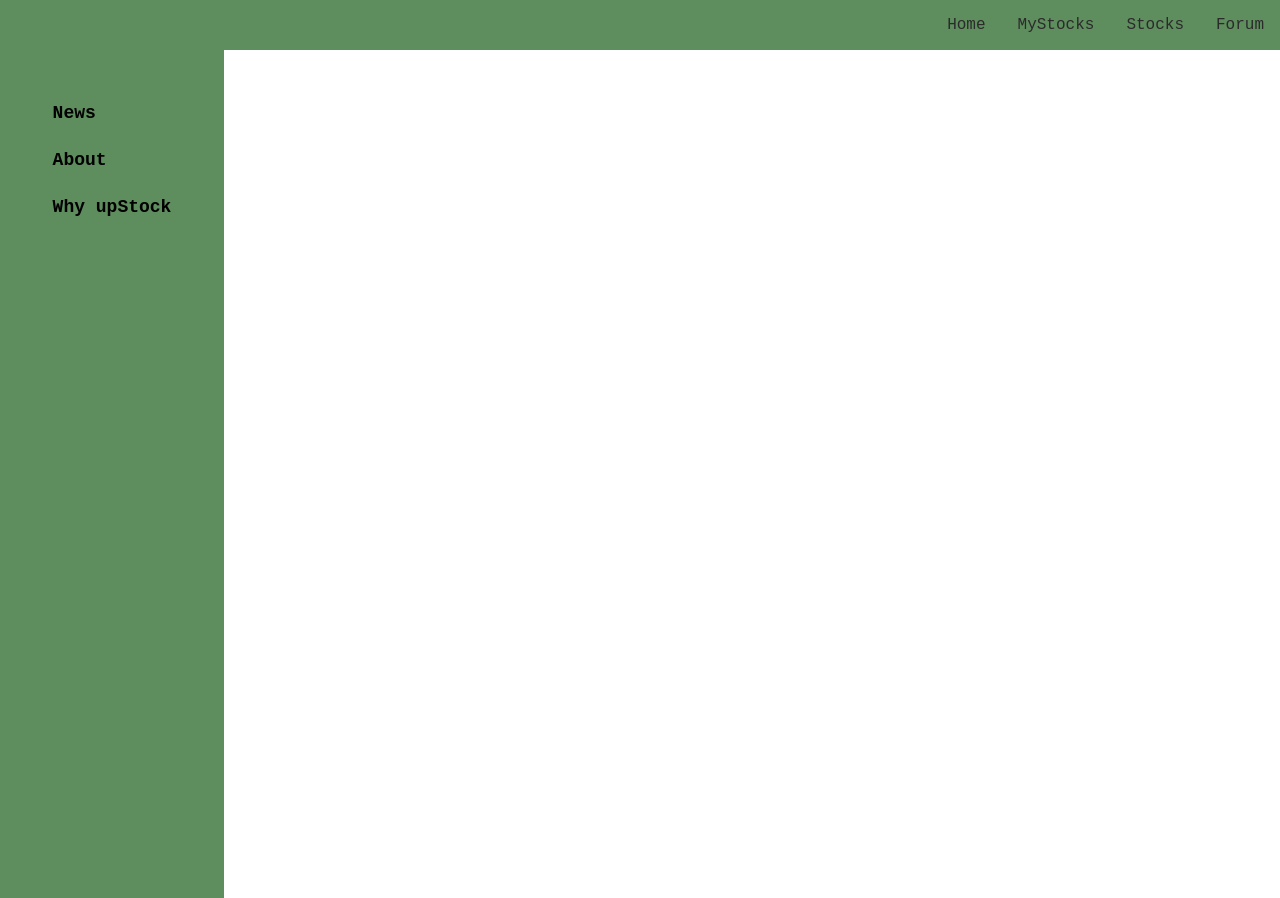
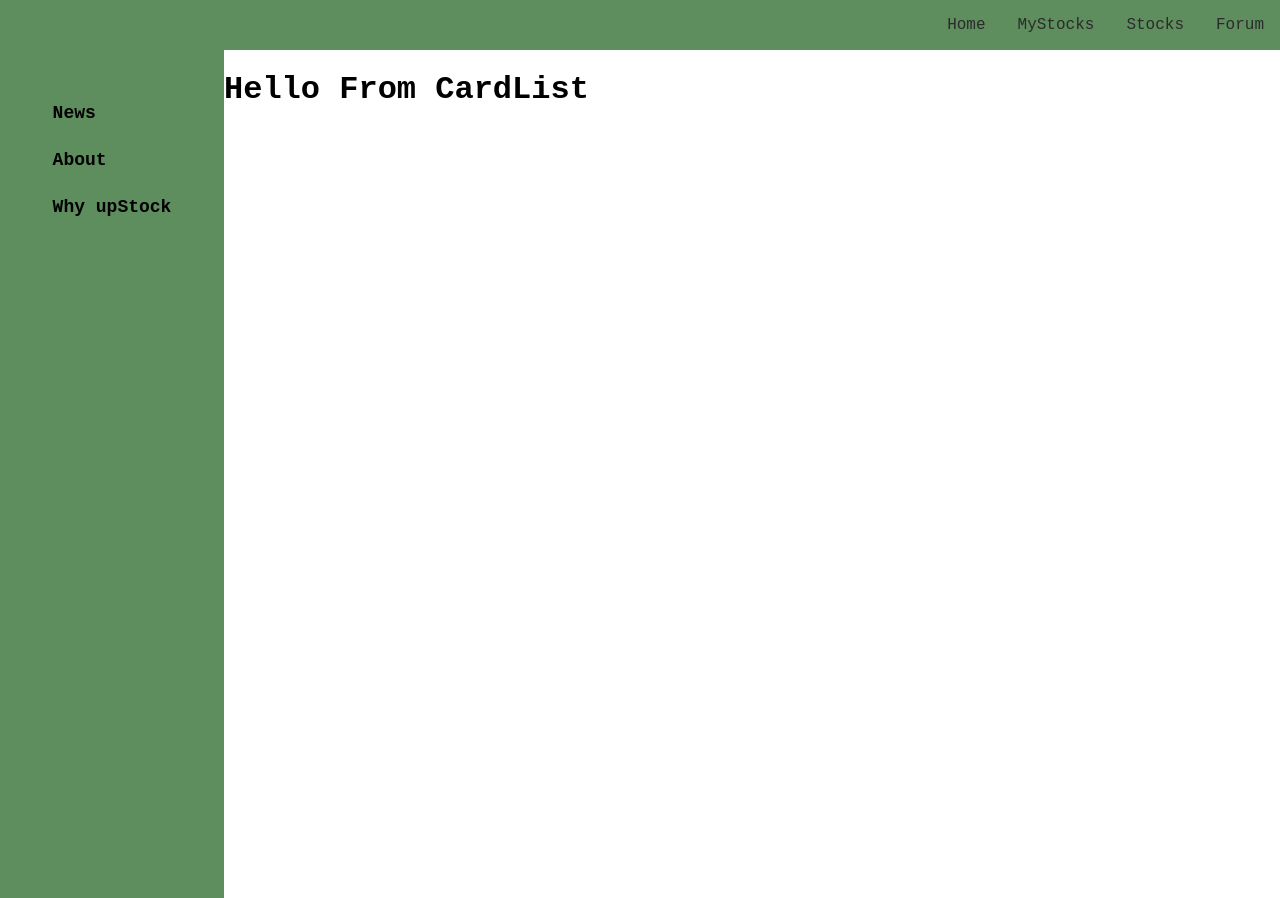
Before and after one commit to YouFaraj/upStock, a React (Create React App) app: page / in a window 1280 px wide. Built offline with nearby package versions, Linux system fonts and the light colour scheme.

Commit message:
added top position for navbar to enable stickiness

```diff
--- a/src/App.jsx
+++ b/src/App.jsx
@@ -7,9 +7,7 @@ import Home from './Components/HomePage/Home.jsx';
 const App = () => {
   return (
     <div>
-    <div>
       <NavBar />
-    </div>
       <Switch>
         <Route path="/">
           <Home />
--- a/src/Components/HomePage/Home.jsx
+++ b/src/Components/HomePage/Home.jsx
@@ -1,11 +1,16 @@
 import React from 'react';
 import SideBar from './SubComponents/SideBar/SideBar.jsx';
 import Styles from './Home.module.css';
+import CardList from './SubComponents/CardList/CardList.jsx';
 const Home = () => {
   return (
+    <div className={Styles.homeContainer}>
     <div className={Styles.sidebarContainer}>
       <SideBar />
     </div>
+      <CardList />
+    </div>
+
   )
 }
 
--- a/src/Components/HomePage/Home.module.css
+++ b/src/Components/HomePage/Home.module.css
@@ -1,3 +1,8 @@
+.homeContainer {
+  display: flex;
+}
+
+
 .sidebarContainer {
   background: rgb(94, 141, 94);
   width: 15vw;
--- /dev/null
+++ b/src/Components/HomePage/SubComponents/CardList/CardList.jsx
@@ -0,0 +1,10 @@
+import React from 'react';
+
+
+const CardList = () => {
+  return (
+    <h1>Hello From CardList</h1>
+  )
+}
+
+export default CardList;
--- a/src/Components/Nav/NavBar.module.css
+++ b/src/Components/Nav/NavBar.module.css
@@ -1,6 +1,7 @@
 .navContainer {
   z-index: 10;
   position: sticky;
+  top: 0px;
   display: flex;
   justify-content: flex-end;
   background: rgb(94, 141, 94);
```
Also changed, not shown: src/Components/HomePage/SubComponents/CardList/CardList.module.css (added), 1 other file (tests, documents, lock files or other folders).
